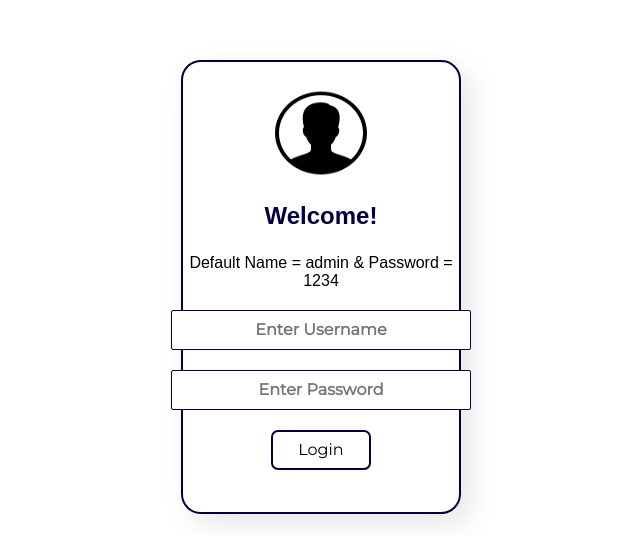
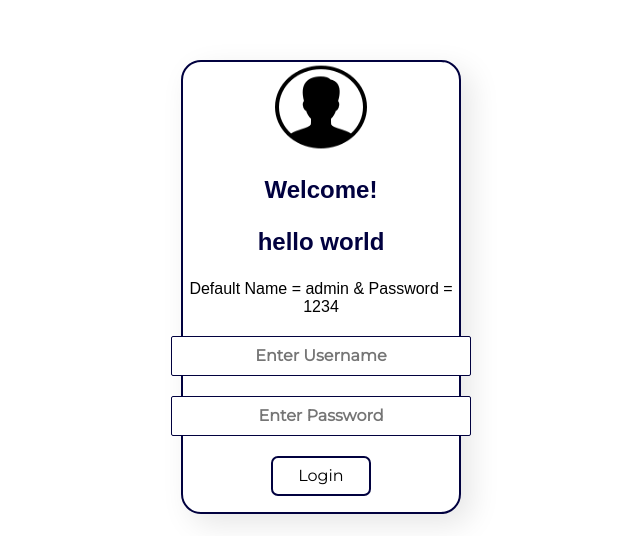
Before and after one commit to sharanp01/ClassMentor-Class-Management-System, a PHP site: page / in a window 1280 px wide. Shown: the part 89-625 px from the top of the page, without its empty margins (319-959 px from the left). Run offline with PHP 8.4, Linux system fonts and the light colour scheme.

Commit message:
hello world commit

```diff
--- a/admin/index.php
+++ b/admin/index.php
@@ -19,6 +19,7 @@ session_start();?>
             </div>
             <div class="text">
                 <h3>Welcome!</h3>
+                <h3>hello world</h3>
             </div>
             <div class="passshow">
                 Default Name = <span>admin</span> & Password = <span>1234</span>
```
